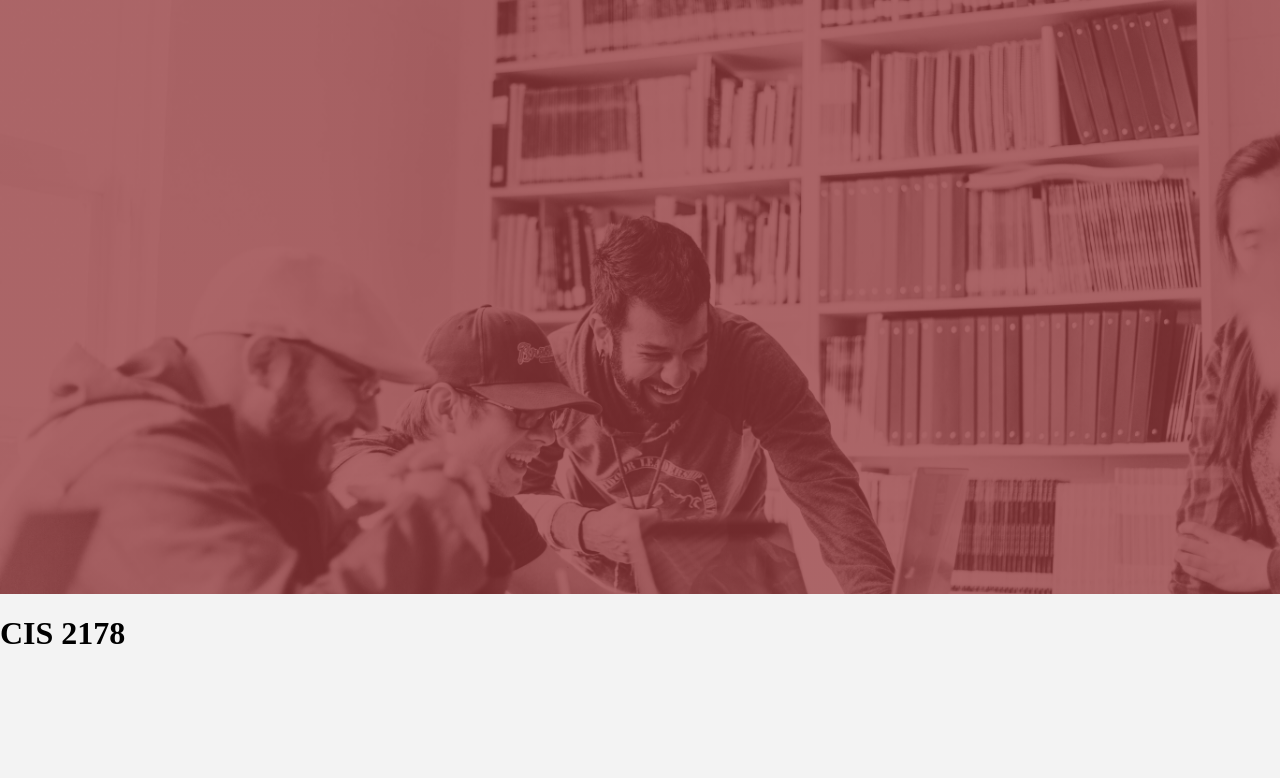
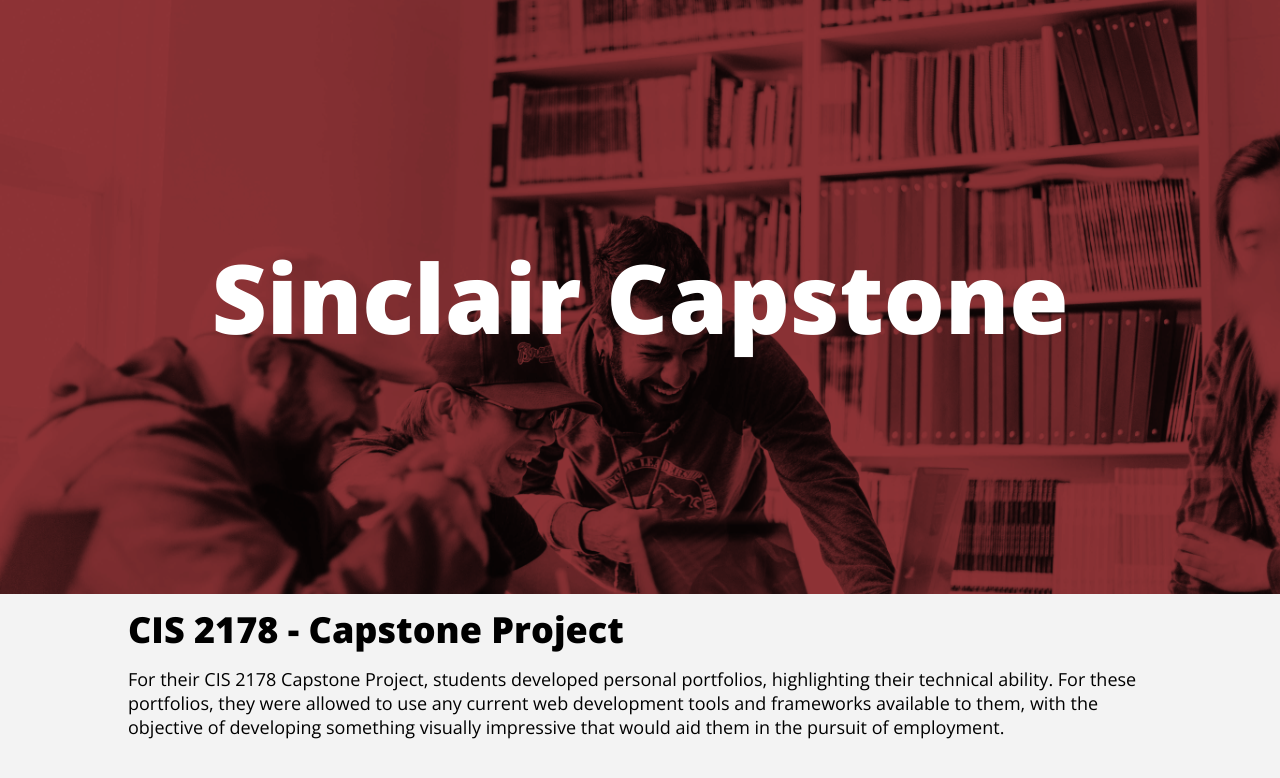
Before and after one commit to mattc84/cis2178, a Jekyll site: the page built from index.html, in a window 1280 px wide. Shown: the top 778 px of the page. Built offline with Jekyll 4.4.1, drawn with Linux system fonts in a browser that asks for light colours; our own code applies the rules of GitHub Pages for plain Markdown files.

Commit message:
styling tweaks and setup

```diff
--- a/_includes/header.html
+++ b/_includes/header.html
@@ -1,4 +1,5 @@
 <header class="header">
 
+    <h1>Sinclair Capstone</h1>
 
 </header>
--- /dev/null
+++ b/_sass/components/_content.scss
@@ -0,0 +1,5 @@
+
+main {
+    margin: 1.0em auto;
+    max-width: 1024px;
+}
--- a/_sass/components/_header.scss
+++ b/_sass/components/_header.scss
@@ -1,11 +1,21 @@
 
 .header {
+    align-items: center;
     background: $color-primary;
-    background-image: linear-gradient(
-        transparentize($color-primary, 0.25), transparentize($color-primary, 0.25)
-    ), url('../images/priscilla-du-preez-623040-unsplash.jpg');
+    background-blend-mode: multiply;
+    background-image: url('../images/priscilla-du-preez-623040-unsplash.jpg');
     background-position: center center;
     background-repeat: no-repeat;
     background-size: cover;
+    display: flex;
     height: 66vh;
+    justify-content: center;
+    padding: 0;
+
+    h1 {
+        color: $color-white;
+        font-size: $fontsize-xl;
+        font-weight: $fontweight-bold;
+        margin: 0;
+    }
 }
--- /dev/null
+++ b/_sass/defaults/_typography.scss
@@ -0,0 +1,22 @@
+
+@import url('https://fonts.googleapis.com/css?family=Open+Sans:400,800');
+
+
+$fontstack-body: 'Open Sans', sans-serif;
+$fontweight-normal: 400;
+$fontweight-bold: 800;
+
+$fontsize-normal: 18px;
+$fontsize-large: 24px;
+$fontsize-xl: 96px;
+
+body, p, li {
+    font-family: $fontstack-body;
+    font-size: $fontsize-normal;
+    line-height: 1.35em;
+}
+
+h1, h2, h3, h4, h5, h6 {
+    font-family: $fontstack-body;
+    font-weight: $fontweight-bold;
+}
--- /dev/null
+++ b/index.html
@@ -0,0 +1,14 @@
+---
+layout: home
+---
+
+
+<h1>CIS 2178 - Capstone Project</h1>
+
+<p>
+    For their CIS 2178 Capstone Project, students developed personal
+    portfolios, highlighting their technical ability. For these portfolios, they
+    were allowed to use any current web development tools and frameworks
+    available to them, with the objective of developing something visually
+    impressive that would aid them in the pursuit of employment.
+</p>
--- a/styles/main.scss
+++ b/styles/main.scss
@@ -6,8 +6,10 @@
 // Defaults
 @import 'defaults/colors';
 @import 'defaults/tags';
+@import 'defaults/typography';
 
 // Components
+@import 'components/content';
 @import 'components/header';
 
 // Pages
```
Also changed, not shown: index.md (deleted, +0 -5 lines), 3 other files.
